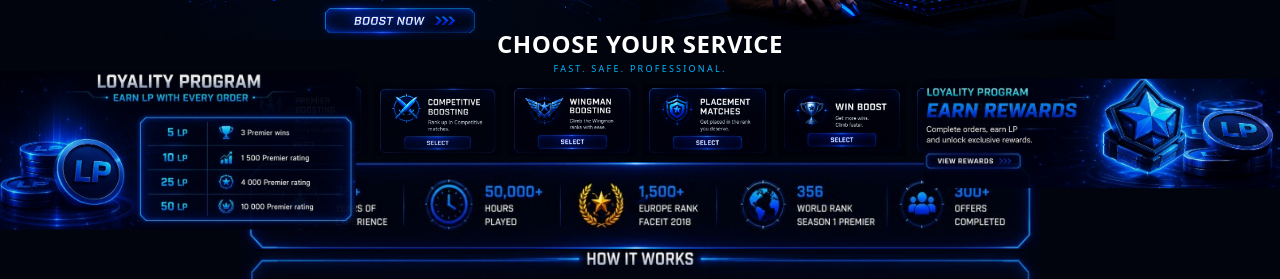
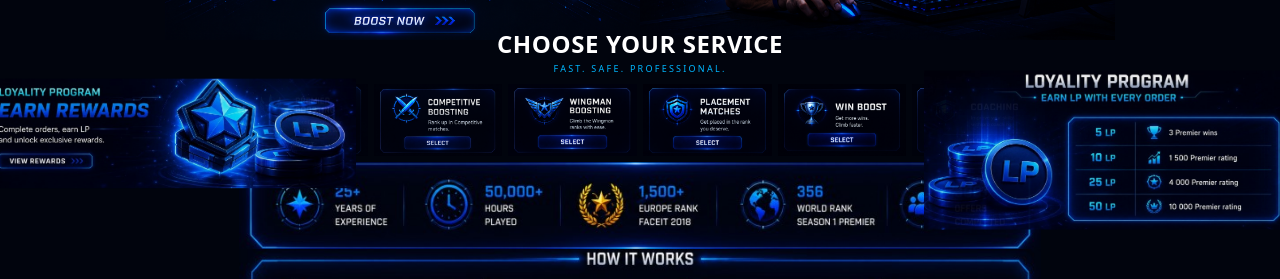
Before and after one commit to mustafahassan065/CS2boost-frontend, a Next.js app: page / in a window 1280 px wide. Shown: the part 288-567 px from the top of the page. Built offline with nearby package versions, Linux system fonts and the light colour scheme; no server answers.

Commit message:
Update page.tsx

```diff
--- a/src/app/page.tsx
+++ b/src/app/page.tsx
@@ -16,13 +16,13 @@
 
 <div className="pointer-events-none absolute left-14 top-14 z-30 hidden w-[240px] flex-col gap-30 xl:flex 2xl:left-24 2xl:w-[300px]">
   <Image src="/images/gabriel-sleiter.jpg" alt="" width={958} height={539} className="w-full opacity-80" />
-  <Image src="/images/promo-program.jpg" alt="Loyalty Program — Earn LP with every order" width={958} height={539} className="w-full scale-150 opacity-95" />
+  <Image src="/images/promo-rewards.jpg" alt="Loyalty Program — Earn LP with every order" width={958} height={539} className="w-full scale-150 opacity-95" />
 </div>
 
 {/* RIGHT side stack — Gabriel image (not mirrored) + Loyalty Program (earn rewards CTA) */}
 <div className="pointer-events-none absolute right-14 top-14 z-30 hidden w-[240px] flex-col gap-30 xl:flex 2xl:right-24 2xl:w-[300px]">
   <Image src="/images/gabriel-sleiter.jpg" alt="" width={958} height={539} className="w-full opacity-80" />
-  <Image src="/images/promo-rewards.jpg" alt="Loyalty Program — Earn Rewards" width={958} height={539} className="w-full scale-150 opacity-95" />
+  <Image src="/images/promo-program.jpg" alt="Loyalty Program — Earn Rewards" width={958} height={539} className="w-full scale-150 opacity-95" />
 </div>
 
       {/* ================= HERO — narrower container = proportionally shorter ================= */}
```
